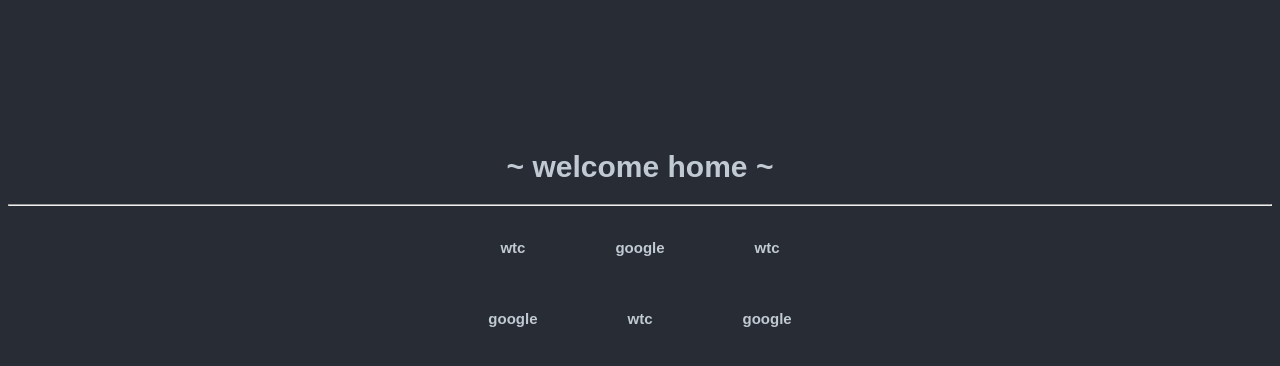
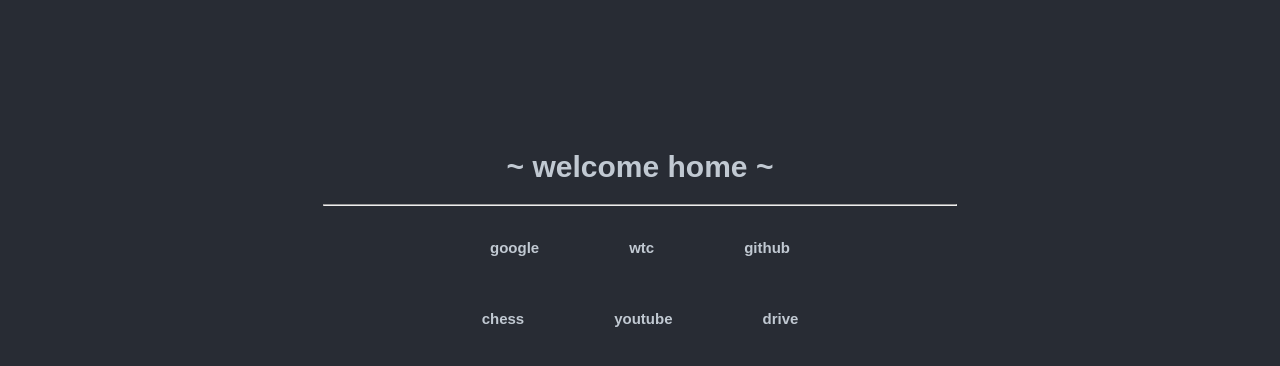
Before and after one commit to willacharlotte/Custom-Homepage, a plain HTML site: page index.html in a window 1280 px wide. Drawn offline with Linux system fonts and the light colour scheme.

Commit message:
Updated anchors to new links and add width attribute to hr

```diff
--- a/index.html
+++ b/index.html
@@ -17,14 +17,14 @@
 
 <nav>
   <div>
-    <a href="https://2nd.curriculum.wethinkco.de"><h2>wtc</h2></a>
     <a href="https://google.com"><h2>google</h2></a>
     <a href="https://2nd.curriculum.wethinkco.de"><h2>wtc</h2></a>
+    <a href="https://github.com/willacharlotte"><h2>github</h2></a>
   </div>
   <div>
-    <a href="https://google.com"><h2>google</h2></a>
-    <a href="https://2nd.curriculum.wethinkco.de"><h2>wtc</h2></a>
-    <a href="https://google.com"><h2>google</h2></a>
+    <a href="https://chess.com"><h2>chess</h2></a>
+    <a href="https://youtube.com"><h2>youtube</h2></a>
+    <a href="https://drive.google.com"><h2>drive</h2></a>
   </div>
 </nav>
 
--- a/style.css
+++ b/style.css
@@ -73,3 +73,7 @@
   margin: 1rem 4rem;
   padding: 0.5rem;
 }
+
+hr {
+  width: 50%
+}
```
